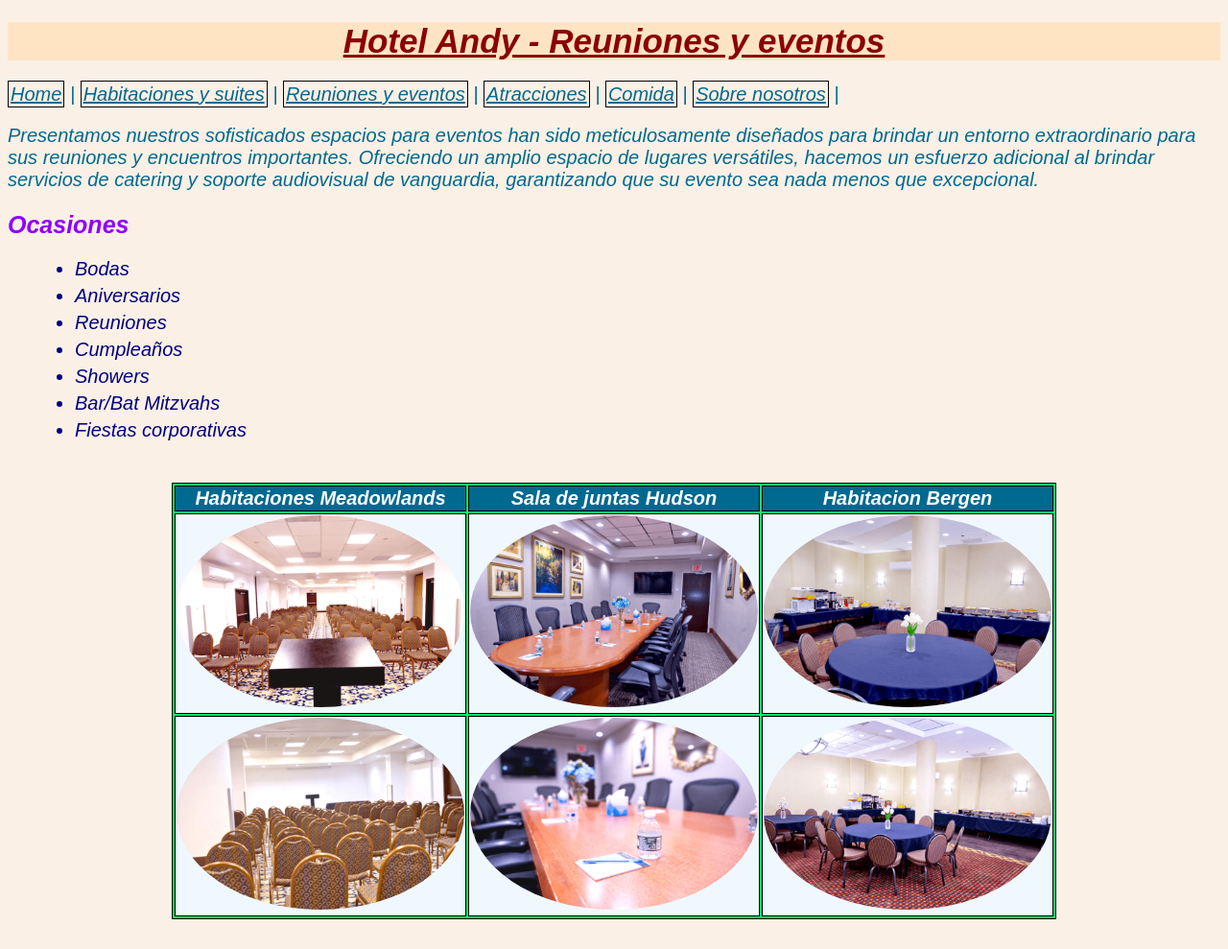
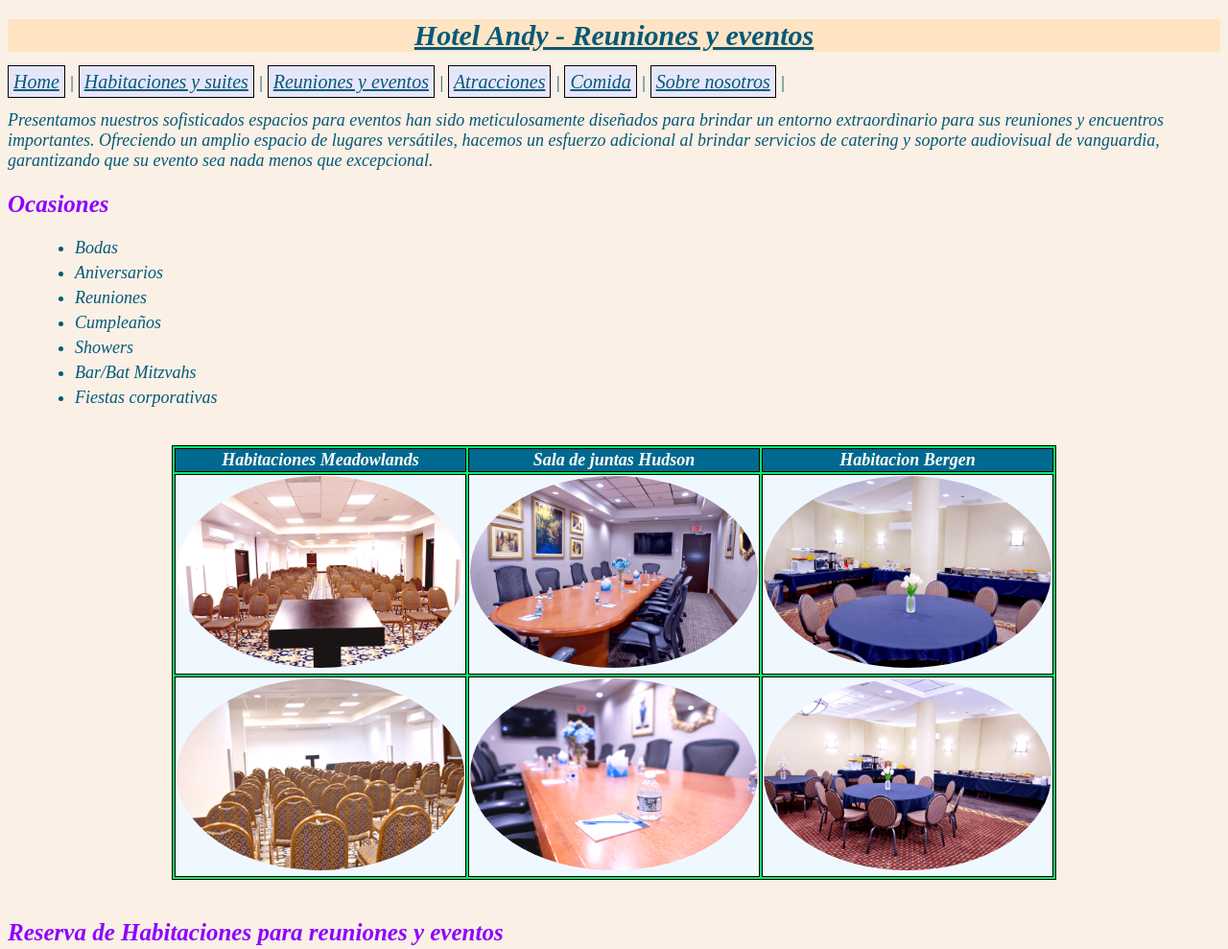
Before and after one commit to JuanMagallanesMa/Taller2, a plain HTML site: page ReunionesEventos.html in a window 1280 px wide. Shown: the top 989 px of the page at 96% size. Drawn offline with Linux system fonts and the light colour scheme.

Commit message:
Update ReunionesEventos.html

```diff
--- a/ReunionesEventos.html
+++ b/ReunionesEventos.html
@@ -10,6 +10,47 @@
 </head>
 
 <style>
+* {  /*Punto 1 - Selector universal*/
+    font-style: italic;
+    font-size: 18px;
+    color: #045979;
+  }
+
+a {  /*Punto 2 - Enlaces */
+    padding: 1px;
+    border: 1px solid #030303;
+}
+
+.clase{   /*Punto 3 - Selector clase*/
+    color: #8F00FF;
+    font-size: 25px;
+}
+
+#Titulo {   /*Punto 4 - Elemento de bloque por id*/
+    text-align: center;
+    text-decoration: underline;
+    font-size: 30px;
+}
+
+span {   /*Punto 5 - Elemento en linea*/
+  font-weight: bold;
+  text-transform: capitalize;
+}
+
+nav a{   /*Punto 6 - Selector combinador*/
+    font-size: 20px;
+    background-color:lavender;
+    padding: 5px;
+}
+
+img[src*="png"]{  /*Punto 7 - Selector de atributos para las imagenes*/
+    width: 300px;
+    height: 200px;
+    border-radius: 50%;
+}
+
+
+/*Otras etiquetas de estilos*/
 header{
     background-color:bisque;
 }
@@ -44,60 +85,11 @@ td {
 }
 
 
-* {  /*Selector universal*/
-    font-family: sans-serif;
-    font-size: 20px;
-    font-style: italic;
-    color: #00698f;
-  }
-
-a {
-    padding: 2px;
-    border: 1px solid #030303;
-}
-
-.clase1{   /*Selector clase*/
-    color: #8F00FF;
-    font-size: 25px;
-}
-
-.clase2{   /*Selector clase*/
-    color: #8F00FF;
-    font-size: 25px;
-}
-
-.clase3 {   /*Selector clase*/
-    color: #8F00FF;
-    font-size: 25px;
-}
-
-#Selector {   /*Elemento de bloque por id*/
-    text-align: center;
-    text-decoration: underline;
-    color:#8B0000;
-    font-size: 35px;
-}
-
-span {   /*Elemento en linea*/
-  font-weight: bold;
-  text-transform: capitalize;
-  color: #00d3f8;
-}
-
-.combinador li{   /*Combinador de descendientes*/
-  color: #000080;
-}
-
-img[src*="png"]{  /*Selector de atributos para las imagenes*/
-    width: 300px;
-    height: 200px;
-    border-radius: 50%;
-}
 </style>
 
 <body>
     <header>
-        <h1 id="Selector"> Hotel Andy - Reuniones y eventos </h1>
+        <h1 id="Titulo"> Hotel Andy - Reuniones y eventos </h1>
     </header>
 
     <nav>
@@ -115,7 +107,7 @@ img[src*="png"]{  /*Selector de atributos para las imagenes*/
             Ofreciendo un amplio espacio de lugares versátiles, hacemos un esfuerzo adicional al brindar servicios de catering y soporte audiovisual de vanguardia, garantizando que su evento
             sea nada menos que excepcional. </p>
 
-        <h2 class="clase1"> Ocasiones </h2>
+        <h2 class="clase"> Ocasiones </h2>
            <ul class="combinador">
                 <li> Bodas </li>
                 <li> Aniversarios </li>
@@ -149,7 +141,7 @@ img[src*="png"]{  /*Selector de atributos para las imagenes*/
         <br>
 
         <article>
-            <h2 class="clase2">Reserva de Habitaciones para reuniones y eventos</h2>
+            <h2 class="clase">Reserva de Habitaciones para reuniones y eventos</h2>
             <p>Más allá de nuestros servicios de eventos, los huéspedes disfrutarán de una gran variedad de habitaciones y amenidades durante su estadía. Restaurantes, Bar
                 y una piscina al aire libre así como el Wi-Fi complementario son solo algunos de nuestros numerosos beneficios.</p>
             <div style="text-align:center;">
@@ -162,7 +154,7 @@ img[src*="png"]{  /*Selector de atributos para las imagenes*/
         <br>
 
         <article>
-            <h2 class="clase3">Espacios</h2>
+            <h2 class="clase">Espacios</h2>
             <p> Planifique sus recepciones de boda, conferencias y diversos eventos cómodamente en el Centro de Exposiciones Meadowlands , ubicado justo al lado. Este versátil
                 lugar para eventos cuenta con 20,000 pies cuadrados de espacio funcional, diseños adaptables y equipos audiovisuales de primer nivel para satisfacer sus necesidades
                 específicas. </p>
```
